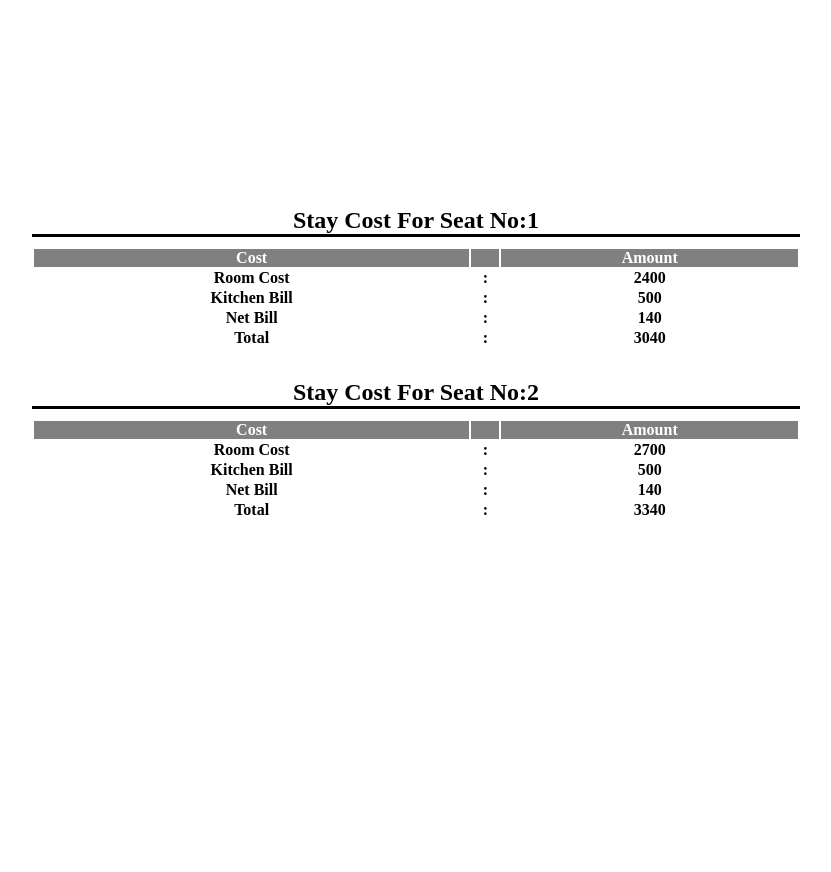
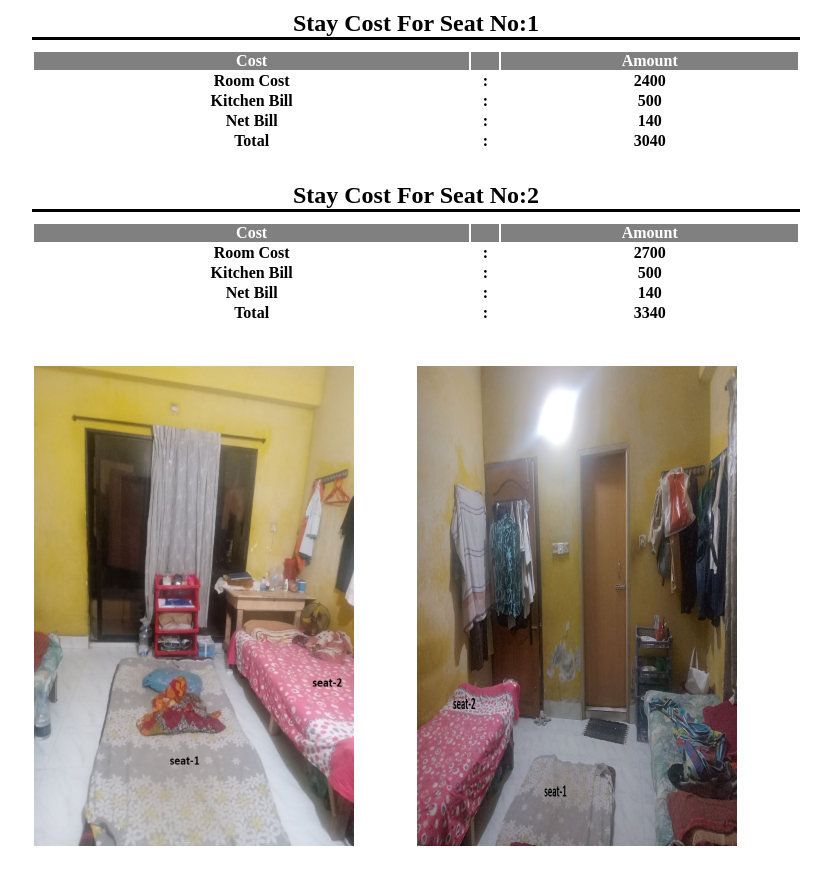
Before and after one commit to samiulbd22/tolet-24, a plain HTML site: page index.html in a window 1280 px wide. Shown: the whole page, without its empty margins (224-1055 px from the left). Before the commit the page ends 800 px from the top, so only its background shows below. Drawn offline with Linux system fonts and the light colour scheme.

Commit message:
Add files via upload

```diff
--- a/index.html
+++ b/index.html
@@ -13,7 +13,7 @@
         }
         .container{
             width: 100%;
-            height: 100vh;
+            height: 100%;
             display: flex;
             flex-wrap: nowrap;
             flex-direction: column;
@@ -117,8 +117,8 @@
         </table>
         <table>
             <tr>
-                <td><img></td>
-                <td></td>
+                <td><img src="seat/seat1.jpg" alt="seat-front" height="480px" width="320px"></td>
+                <td><img src="seat/seat2.jpg" alt="seat-back" height="480px" width="320px"></td>
             </tr>
         </table>
     </div>
```
Also changed, not shown: seat/seat1.jpg (added), seat/seat2.jpg (added).
